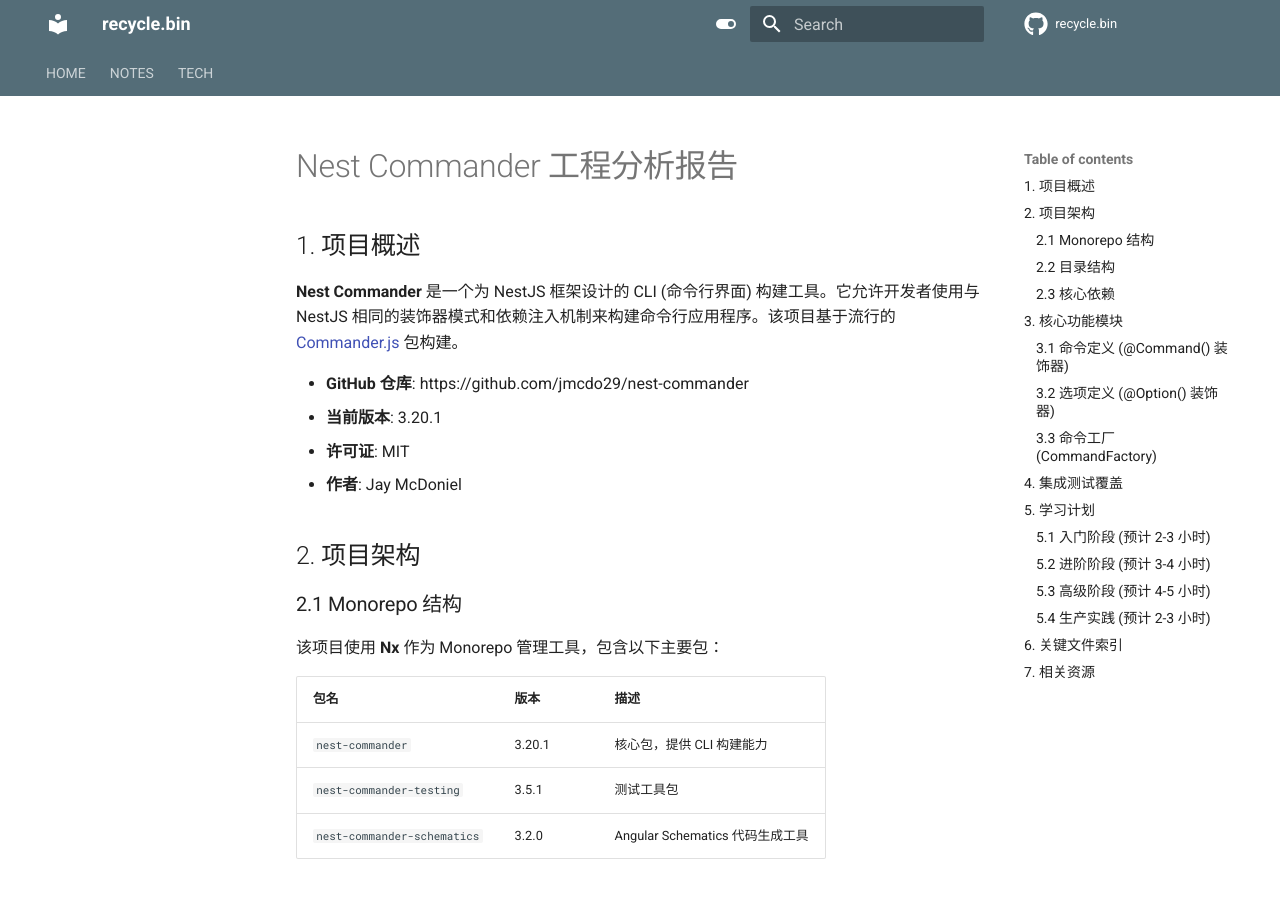
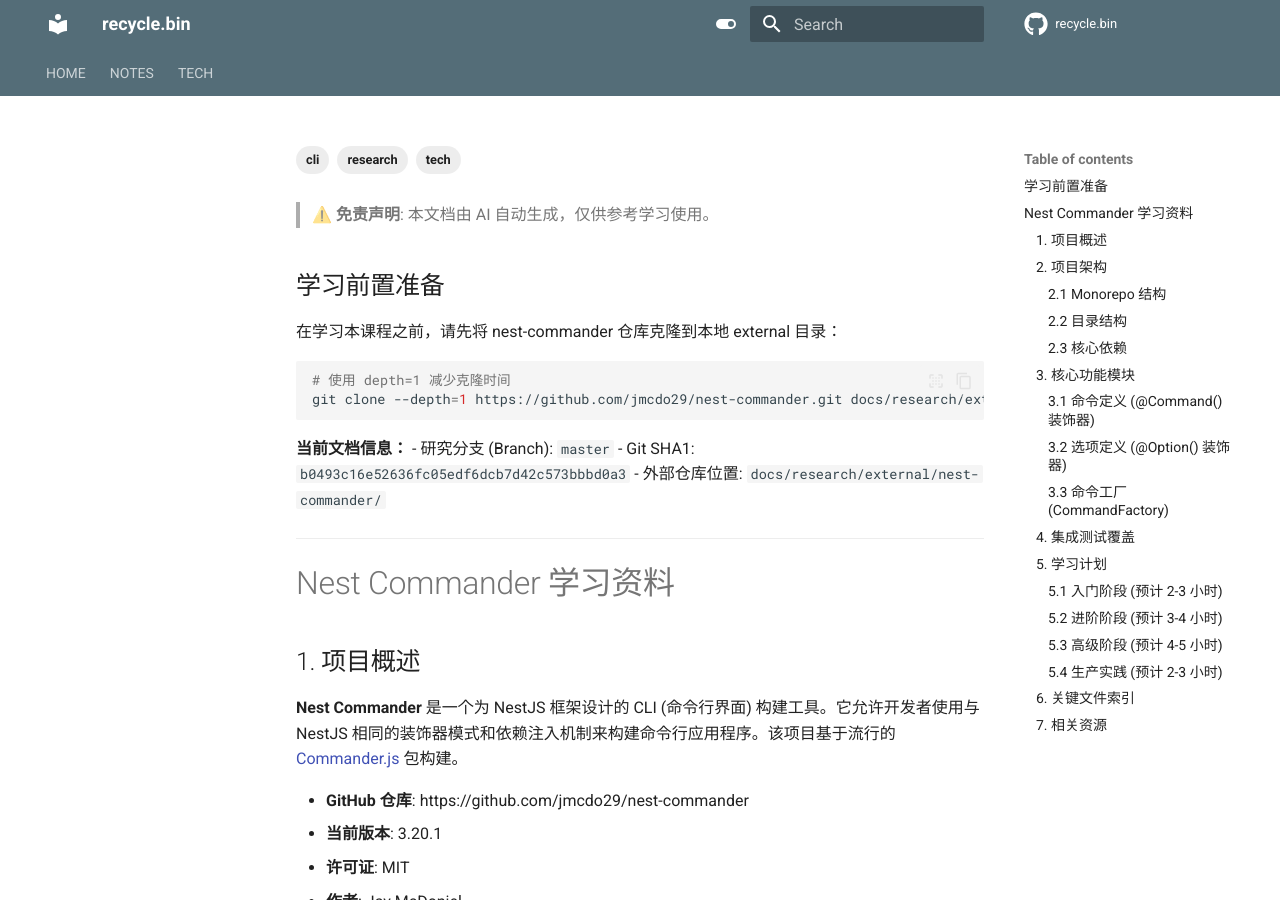
Before and after one commit to xiongjia/xiongjia.github.com, an MkDocs documentation site: the page built from docs/research/docs/nest-commander/00-nest-commander.md, in a window 1280 px wide and 900 px high. Built offline with MkDocs 1.6.1 and Material for MkDocs 9.7.7, drawn with Linux system fonts in a browser that asks for light colours; comment, search, counter and statistics services are not loaded.

Commit message:
update doc

````diff
--- a/docs/research/docs/nest-commander/00-nest-commander.md
+++ b/docs/research/docs/nest-commander/00-nest-commander.md
@@ -1,4 +1,32 @@
-# Nest Commander 工程分析报告
+---
+title: Nest Commander 学习资料
+tags:
+  - research
+  - tech
+  - cli
+categories:
+  - dev
+---
+
+> **⚠️ 免责声明**: 本文档由 AI 自动生成，仅供参考学习使用。
+
+## 学习前置准备
+
+在学习本课程之前，请先将 nest-commander 仓库克隆到本地 external 目录：
+
+```bash
+# 使用 depth=1 减少克隆时间
+git clone --depth=1 https://github.com/jmcdo29/nest-commander.git docs/research/external/nest-commander
+```
+
+**当前文档信息：**
+- 研究分支 (Branch): `master`
+- Git SHA1: `b0493c16e52636fc05edf6dcb7d42c573bbbd0a3`
+- 外部仓库位置: `docs/research/external/nest-commander/`
+
+---
+
+# Nest Commander 学习资料
 
 ## 1. 项目概述
 
````
Also changed, not shown: docs/research/docs/lux/00-lux.md (+9 -0 lines).
